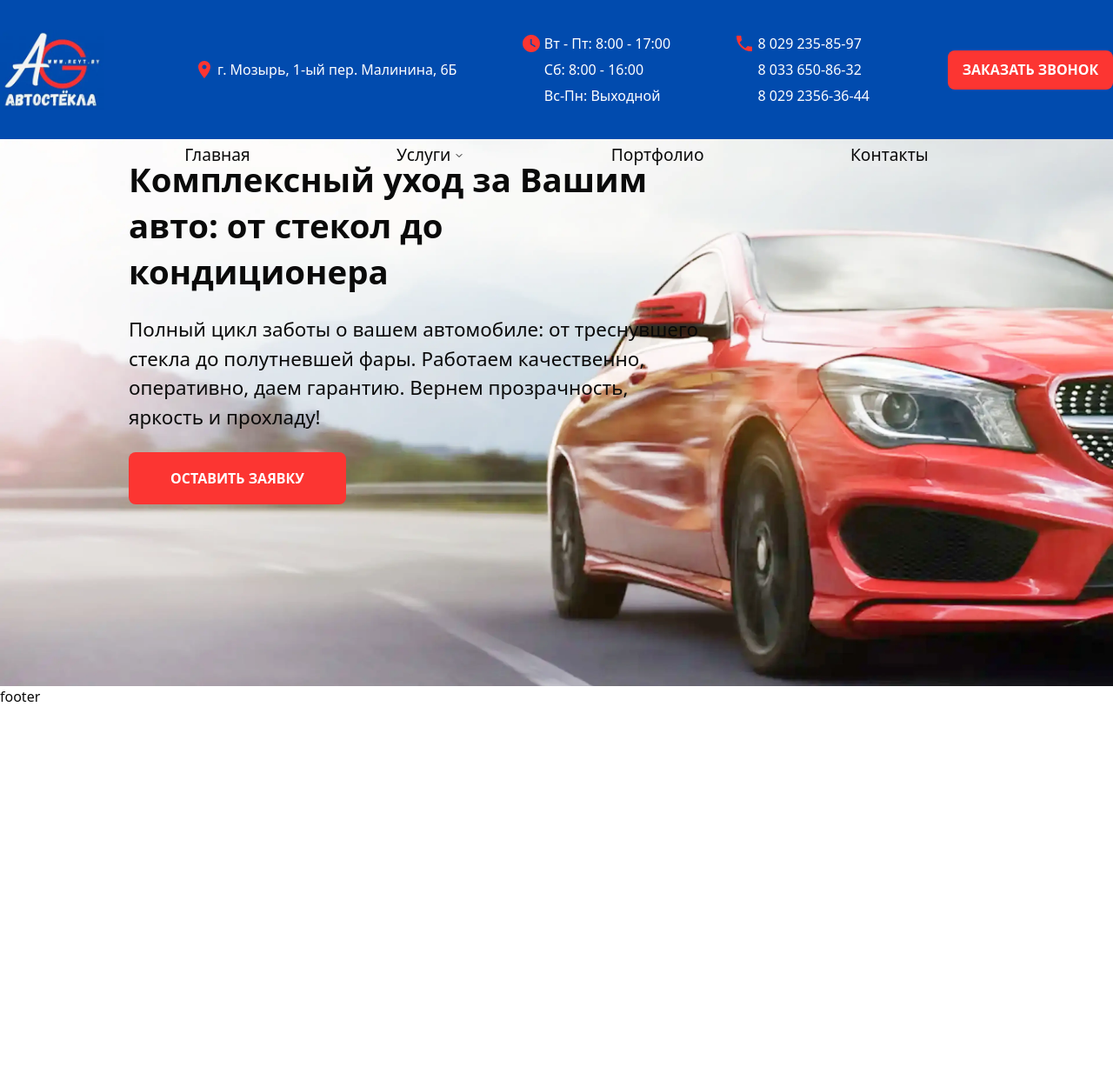
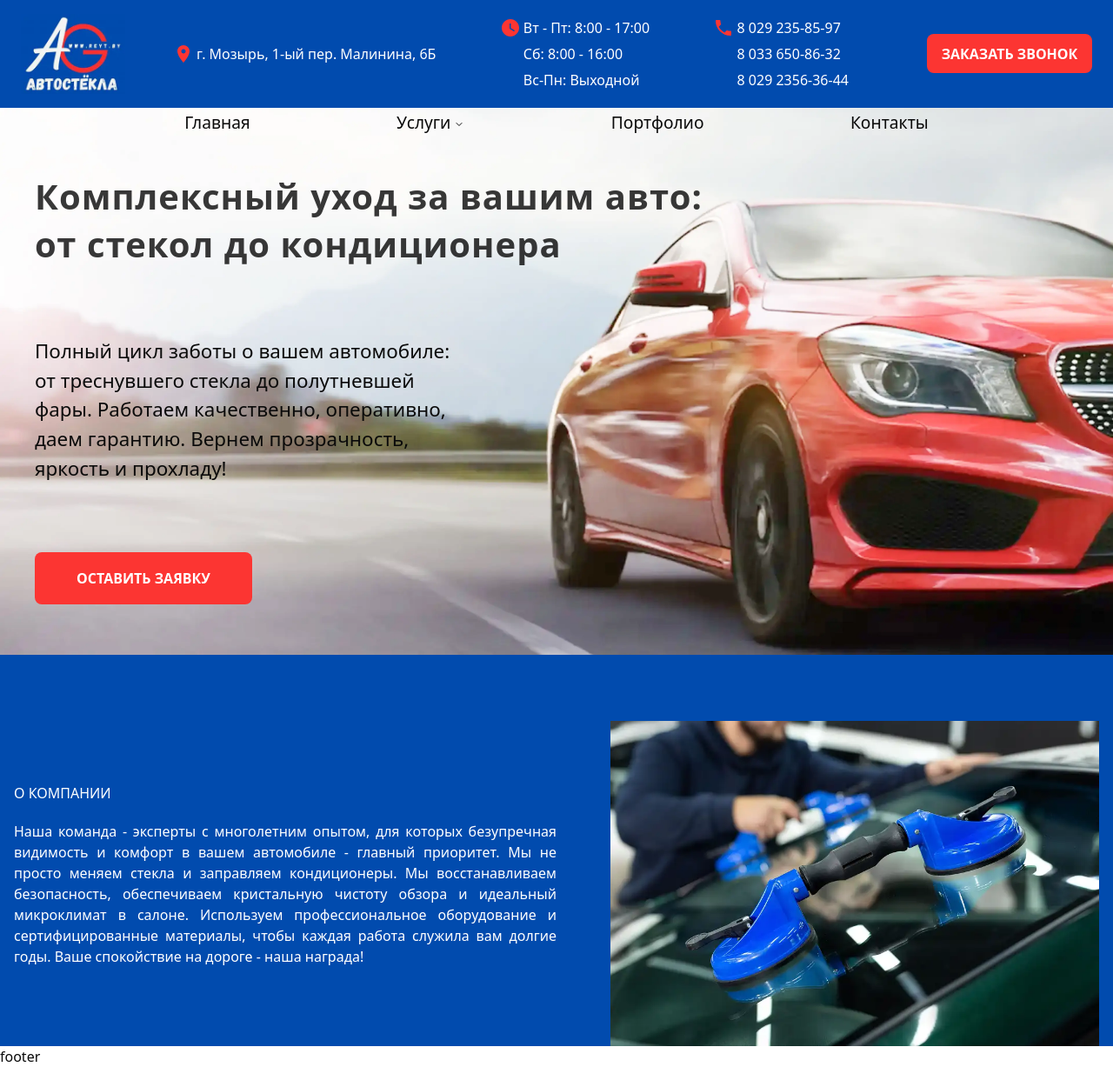
Before and after one commit to red-1983/redesign_reyt, a Next.js app: page / in a window 1280 px wide. Shown: the whole page at 87% size. Before the commit the page ends 813 px from the top, so only its background shows below. Built offline with nearby package versions, Linux system fonts and the light colour scheme.

Commit message:
feat: add section about

```diff
--- a/src/app/globals.css
+++ b/src/app/globals.css
@@ -6,7 +6,9 @@
   --color-brand-components: #fc3532;
   --color-brand-body: #014bae;
   --color-brand-footer: #001132;
+  --color-brandText: #fff;
   --breakpoint-xs: 375px;
+  --breakpoint-xmd: 425px;
 }
 @layer components {
   .hover-link {
@@ -128,4 +130,7 @@
   body {
     @apply bg-background text-foreground;
   }
+  h2 {
+    @apply uppercase;
+  }
 }
--- a/src/app/layout.tsx
+++ b/src/app/layout.tsx
@@ -1,16 +1,16 @@
 import type { Metadata } from "next";
-import { Geist, Geist_Mono } from "next/font/google";
+import { Roboto, Roboto_Mono } from "next/font/google";
 import Header from "@/components/layout/Header";
 import "./globals.css";
 import { MainNavigation } from "@/components/layout/MainNavigation";
 
-const geistSans = Geist({
-  variable: "--font-geist-sans",
+const RobotoSans = Roboto({
+  variable: "--font-roboto-sans",
   subsets: ["latin"],
 });
 
-const geistMono = Geist_Mono({
-  variable: "--font-geist-mono",
+const RobotoMono = Roboto_Mono({
+  variable: "--font-roboto-mono",
   subsets: ["latin"],
 });
 
@@ -27,7 +27,7 @@ export default function RootLayout({
   return (
     <html lang="ru">
       <body
-        className={`${geistSans.variable} ${geistMono.variable} antialiased`}
+        className={`${RobotoSans.variable} ${RobotoMono.variable} antialiased`}
       >
         <div className="mx-auto grid min-h-screen max-w-[1920px] grid-rows-[min-content_1fr_min-content]">
           <Header className="bg-brand-body mx-auto w-full text-white" />
--- a/src/app/page.tsx
+++ b/src/app/page.tsx
@@ -1,10 +1,11 @@
 import Image from "next/image";
 import imageSectionNav from "@/assets/img/imageSectionNav.webp";
+import imageSectionAbout from "@/assets/img/imageSectionAbout.webp";
 import { Button } from "@/components/ui";
 export default function Home() {
   return (
     <div>
-      <section className="relative aspect-[1920/943]">
+      <section className="relative flex aspect-[1920/943] pb-2 lg:flex-col lg:justify-center">
         <h1 className="sr-only">
           {" "}
           Aвтостекла Мозырь, замена автостекол, установка автостекол, ремонт
@@ -21,23 +22,59 @@ export default function Home() {
           className="-z-10"
           priority
         />
-        <div className="xs:min-h-[90%] xs:bottom-[5%] absolute bottom-[0] left-[5%] flex min-h-[95%] max-w-[55%] flex-col justify-between sm:bottom-[10%] sm:min-h-[75%] md:left-[10%] md:min-h-[70%] md:p-5 lg:bottom-[30%] lg:max-w-[700px]">
-          <h2 className="xs:leading-snug text-[clamp(0.95rem,3vw,2.5rem)] leading-tight font-bold">
-            Комплексный уход за Вашим авто: от стекол до кондиционера
+        <div className="xmd:flex-col xs:justify-end xmd:justify-start xs:px-10 flex px-2 pt-6 sm:justify-around md:w-[70%] lg:h-[600px]">
+          <h2 className="xs:leading-snug text-[clamp(1rem,3.3vw,2.5rem)] leading-[1.5rem] font-bold tracking-wide text-[#000000c7] lowercase first-letter:uppercase">
+            Комплексный уход <br className="md:hidden" />
+            за Вашим авто: <br />
+            от стекол <br className="md:hidden" />
+            до кондиционера
           </h2>
-          <p className="hidden text-[clamp(1rem,2.5vw,1.4rem)] md:block">
+          <p className="hidden text-[clamp(1rem,2.5vw,1.4rem)] lg:block lg:w-[500px]">
             Полный цикл заботы о вашем автомобиле: от треснувшего стекла до
             полутневшей фары. Работаем качественно, оперативно, даем гарантию.
             Вернем прозрачность, яркость и прохладу!
           </p>
           <Button
             variant="secondary"
-            className="bg-brand-components xs:h-[45px] xs:w-[185px] h-[40px] w-[160px] sm:h-[60px] sm:w-[250px]"
+            className="bg-brand-components xs:h-[45px] xs:w-[185px] hidden h-[40px] w-[160px] sm:flex sm:h-[60px] sm:w-[250px]"
           >
             Оставить заявку
           </Button>
         </div>
       </section>
+      <section className="bg-brand-body text-brandText flex h-[min-content] w-full flex-col items-center justify-center px-4 pt-4">
+        <Button
+          variant="secondary"
+          className="bg-brand-components flex h-[45px] w-[250px] sm:hidden"
+        >
+          Оставить заявку
+        </Button>
+        <div className="flex h-[min-content] w-full items-center justify-between pt-15">
+          <div className="flex h-[min-content] flex-col sm:w-[50%]">
+            <h2 className="mb-5">О компании</h2>
+            <p className="mb-5 text-justify">
+              Наша команда - эксперты с многолетним опытом, для которых
+              безупречная видимость и комфорт в вашем автомобиле - главный
+              приоритет. Мы не просто меняем стекла и заправляем кондиционеры.
+              Мы восстанавливаем безопасность, обеспечиваем кристальную чистоту
+              обзора и идеальный микроклимат в салоне. Используем
+              профессиональное оборудование и сертифицированные материалы, чтобы
+              каждая работа служила вам долгие годы. Ваше спокойствие на дороге
+              - наша награда!
+            </p>
+          </div>
+          <div className="relative hidden aspect-[630/420] h-auto max-w-[630px] sm:flex sm:w-[45%]">
+            <Image
+              src={imageSectionAbout}
+              alt="Фоновое изображение "
+              fill
+              sizes="100vw"
+              style={{ objectFit: "cover" }}
+              placeholder="blur"
+            />
+          </div>
+        </div>
+      </section>
     </div>
   );
 }
--- a/src/components/layout/Header.tsx
+++ b/src/components/layout/Header.tsx
@@ -19,11 +19,11 @@ const Header = ({ className }: HeaderProps) => {
         className
       )}
     >
-      <div className="flex w-full max-w-[1292px] items-center justify-between px-8 py-2 md:px-6 md:py-5 xl:px-0">
+      <div className="flex w-full max-w-[1292px] items-center justify-between px-8 md:px-6 md:py-4">
         <Link
           aria-label="logo"
           href="/"
-          className="flex h-[80px] w-[80px] items-center justify-center md:h-[120px] md:w-[120px]"
+          className="flex h-[80px] w-[80px] items-center justify-center md:h-[min-content] md:w-[120px]"
         >
           {" "}
           <Image src={logo} alt="logo" width={120} height={120} />
--- a/src/components/layout/MobileMainNavigation.tsx
+++ b/src/components/layout/MobileMainNavigation.tsx
@@ -20,7 +20,10 @@ export const MobileMainNavigation = ({
     <div className={className} {...props}>
       <Sheet open={open} onOpenChange={setOpen}>
         <SheetTrigger asChild>
-          <IconMenu className="text-brand-components h-15 w-15 cursor-pointer" />
+          <IconMenu
+            className="hover:text-brand-components h-13 w-13 cursor-pointer text-white"
+            strokeWidth={1.5}
+          />
         </SheetTrigger>
         <SheetContent>
           <SheetHeader>
--- a/src/components/ui/button/Button.tsx
+++ b/src/components/ui/button/Button.tsx
@@ -15,7 +15,7 @@ export const Button = ({
   return (
     <button
       className={clsx(
-        "flex cursor-pointer items-center justify-center rounded-md border-2 border-none font-semibold uppercase transition-all hover:opacity-80",
+        "cursor-pointer items-center justify-center rounded-md border-2 border-none font-semibold uppercase transition-all hover:opacity-80",
         {
           "text-black": variant === "primary",
           "text-white": variant === "secondary",
```
Also changed, not shown: src/assets/img/imageSectionAbout.webp (added).
